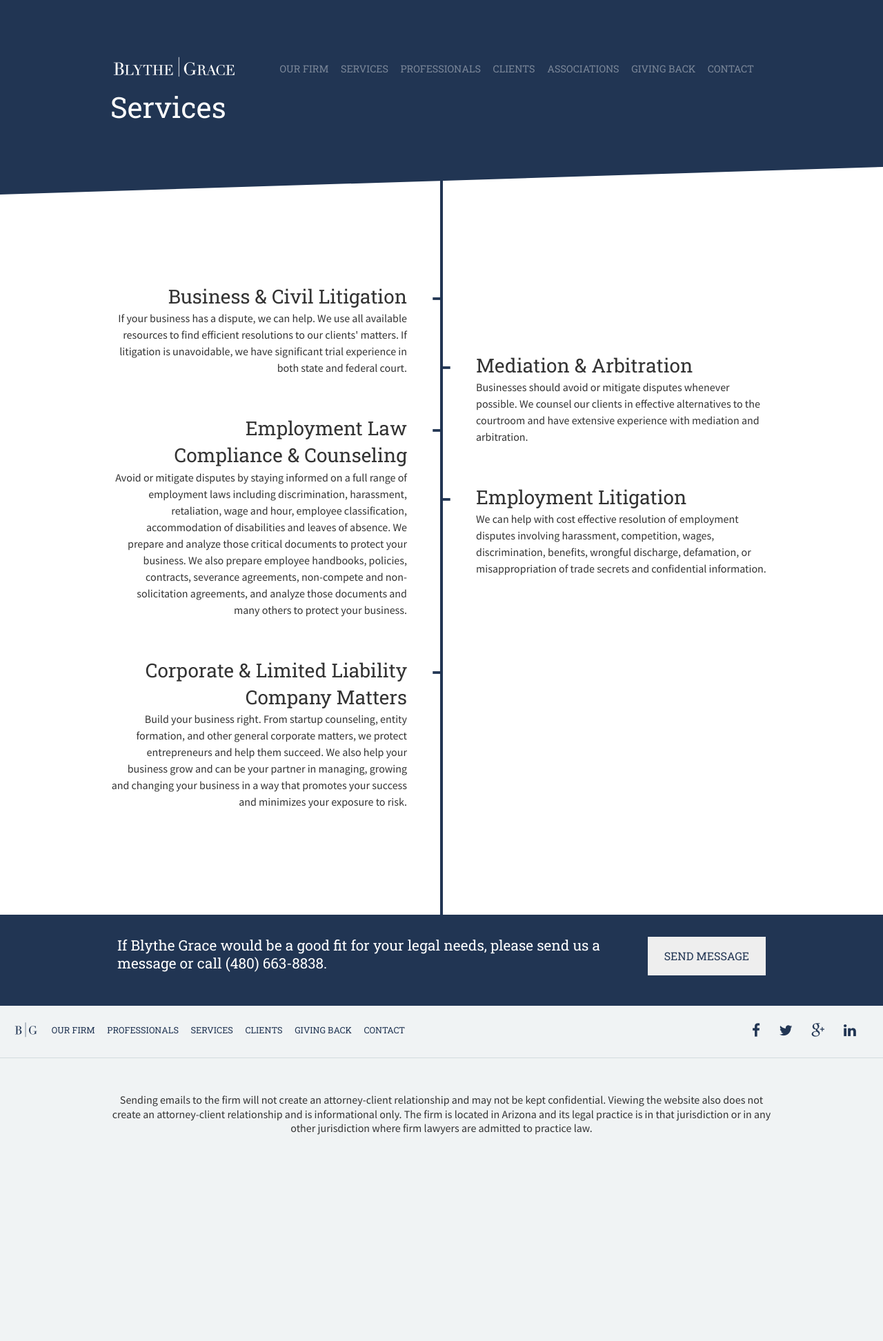
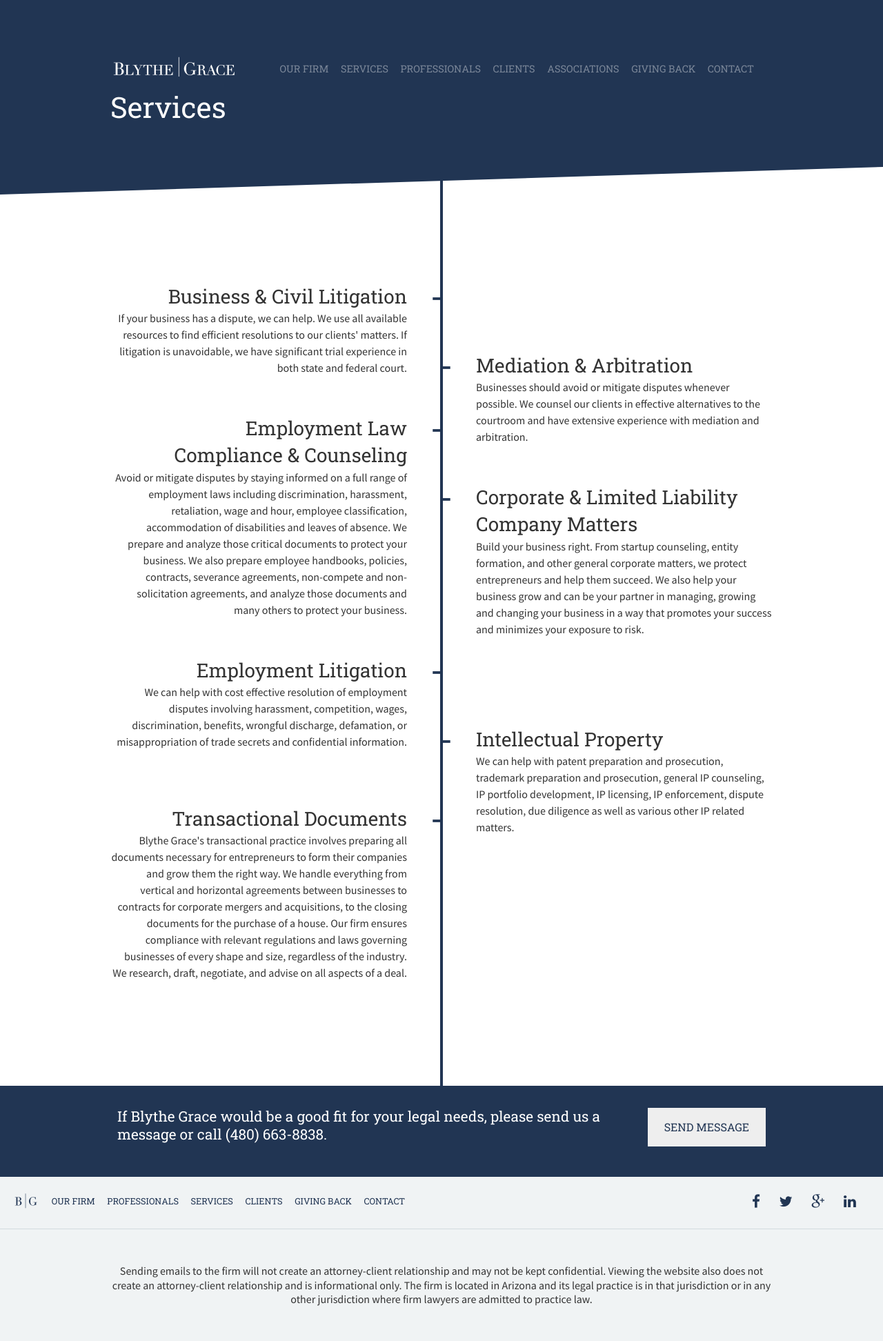
Before and after one commit to kristenzirkler/blythe-grace-demo, a Jekyll site: the page built from services/index.html, in a window 1280 px wide. Shown: the whole page at 69% size. Built offline with Jekyll 4.4.1, drawn with Linux system fonts in a browser that asks for light colours; nearby versions of some CDN libraries; before the commit the page ends 1696 px from its top, so only the background shows below that.

Commit message:
updates - added robert i, updated channel title, added services & reordered

```diff
--- a/css/style.css
+++ b/css/style.css
@@ -802,121 +802,6 @@
     display: inline-block;
     width: 50%; }
 
-.professionals {
-  padding: 4em 0; }
-  .professionals h2 {
-    max-width: 600px;
-    text-align: center;
-    margin: 0 20px 2em; }
-  .professionals h3 {
-    margin-bottom: .3em; }
-  .professionals .professionals-nav {
-    overflow: hidden; }
-    .professionals .professionals-nav a {
-      cursor: pointer;
-      display: block;
-      position: relative;
-      background-size: cover;
-      background-position: center top;
-      height: 160px;
-      width: 20%;
-      float: left;
-      overflow: hidden; }
-      .professionals .professionals-nav a:hover strong {
-        -webkit-transition: all 0.5s;
-        -moz-transition: all 0.5s;
-        -o-transition: all 0.5s;
-        transition: all 0.5s;
-        font-size: 1.5em;
-        text-shadow: 0 0 5px rgba(0, 0, 0, 0.8); }
-    .professionals .professionals-nav span {
-      display: block;
-      background: #000;
-      background: -moz-linear-gradient(top, transparent 0%, rgba(0, 0, 0, 0.9) 100%);
-      /* FF3.6+ */
-      background: -webkit-gradient(linear, left top, left bottom, color-stop(0%, transparent), color-stop(100%, rgba(0, 0, 0, 0.9)));
-      /* Chrome,Safari4+ */
-      background: -webkit-linear-gradient(top, transparent 0%, rgba(0, 0, 0, 0.9) 100%);
-      /* Chrome10+,Safari5.1+ */
-      background: -o-linear-gradient(top, transparent 0%, rgba(0, 0, 0, 0.9) 100%);
-      /* Opera 11.10+ */
-      background: -ms-linear-gradient(top, transparent 0%, rgba(0, 0, 0, 0.9) 100%);
-      /* IE10+ */
-      background: linear-gradient(to bottom, transparent 0%, rgba(0, 0, 0, 0.9) 100%);
-      /* W3C */
-      text-shadow: 0 0 5px rgba(0, 0, 0, 0.9);
-      color: #fff;
-      padding: 1.5em .5em .3em;
-      line-height: 1.4em;
-      position: absolute;
-      bottom: 0;
-      height: 80px;
-      width: 600px;
-      overflow: hidden; }
-    .professionals .professionals-nav strong, .professionals .professionals-nav em {
-      display: none; }
-    .professionals .professionals-nav strong {
-      font-size: 1.3em; }
-    .professionals .professionals-nav em {
-      font-size: .8em;
-      width: 500px; }
-    .professionals .professionals-nav p {
-      margin-bottom: 1em; }
-  .professionals .page-content {
-    clear: both; }
-    .professionals .page-content .bio {
-      padding: 20px;
-      display: none; }
-      .professionals .page-content .bio.selected {
-        display: block; }
-  .professionals .contact-info {
-    padding: 0 0 30px; }
-    .professionals .contact-info i {
-      font-size: 1.3em; }
-    .professionals .contact-info a:hover i {
-      color: #000; }
-  .professionals .hex-callout {
-    display: none; }
-  .professionals.bio-open .professionals-nav a {
-    -webkit-transition: all 1s;
-    -moz-transition: all 1s;
-    -o-transition: all 1s;
-    transition: all 1s; }
-    .professionals.bio-open .professionals-nav a.selected {
-      width: 40%; }
-      .professionals.bio-open .professionals-nav a.selected strong {
-        font-size: 1.5em;
-        text-shadow: 0 0 5px rgba(0, 0, 0, 0.8);
-        -webkit-transition: all 0.7s;
-        -moz-transition: all 0.7s;
-        -o-transition: all 0.7s;
-        transition: all 0.7s;
-        -webkit-transition-delay: 0.3s;
-        -moz-transition-delay: 0.3s;
-        -o-transition-delay: 0.3s;
-        transition-delay: 0.3s; }
-      .professionals.bio-open .professionals-nav a.selected em {
-        font-size: 1em;
-        -webkit-transition: all 0.7s;
-        -moz-transition: all 0.7s;
-        -o-transition: all 0.7s;
-        transition: all 0.7s;
-        -webkit-transition-delay: 0.3s;
-        -moz-transition-delay: 0.3s;
-        -o-transition-delay: 0.3s;
-        transition-delay: 0.3s; }
-    .professionals.bio-open .professionals-nav a.unselected {
-      width: 15%;
-      -webkit-filter: grayscale(100%);
-      filter: grayscale(100%);
-      opacity: .6; }
-      .professionals.bio-open .professionals-nav a.unselected em {
-        display: none; }
-      .professionals.bio-open .professionals-nav a.unselected:hover {
-        -webkit-filter: grayscale(0%);
-        filter: grayscale(0%);
-        opacity: 1; }
-
 .slide-service .inner {
   overflow: visible;
   padding: 4em 20px; }
@@ -1186,40 +1071,7 @@
       width: 60%;
       margin-right: 5%;
       float: left;
-      padding: 0; } }
-@media all and (min-width: 800px) {
-  .professionals {
-    padding: 8em 0; }
-    .professionals h2 {
-      margin: 0 auto 2em; }
-    .professionals .professionals-nav strong, .professionals .professionals-nav em {
-      display: block; }
-    .professionals .professionals-nav a {
-      height: 300px; }
-    .professionals .bio {
-      overflow: hidden; }
-      .professionals .bio .list {
-        width: 50%;
-        float: left; }
-        .professionals .bio .list .bullets {
-          margin-right: 25px; }
-    .professionals .page-content .bio {
-      padding: 5em;
-      border: 1px solid #ccc;
-      border-top: none; }
-    .professionals .contact-info {
-      float: right;
-      padding: 0 0 30px 30px; }
-      .professionals .contact-info i {
-        font-size: 2em; }
-    .professionals .hex-callout {
-      display: block; }
-    .professionals .name {
-      display: none; }
-    .professionals.bio-open .professionals-nav a.selected strong {
-      display: block; }
-    .professionals.bio-open .professionals-nav a.selected em {
-      display: block; }
+      padding: 0; }
 
   .slide-service .inner {
     padding: 0; }
@@ -1314,6 +1166,161 @@
       width: 60%;
       float: left;
       padding: 0; } }
+.professionals {
+  padding: 4em 0; }
+  .professionals h2 {
+    max-width: 600px;
+    text-align: center;
+    margin: 0 20px 2em; }
+  .professionals h3 {
+    margin-bottom: .3em; }
+  .professionals .professionals-nav {
+    overflow: hidden; }
+    .professionals .professionals-nav a {
+      cursor: pointer;
+      display: block;
+      position: relative;
+      background-size: cover;
+      background-position: center top;
+      height: 170px;
+      width: 16.666%;
+      float: left;
+      overflow: hidden;
+      opacity: .8; }
+      .professionals .professionals-nav a:hover {
+        opacity: 1;
+        -webkit-transition: all 0.5s;
+        -moz-transition: all 0.5s;
+        -o-transition: all 0.5s;
+        transition: all 0.5s; }
+        .professionals .professionals-nav a:hover strong {
+          -webkit-transition: all 0.5s;
+          -moz-transition: all 0.5s;
+          -o-transition: all 0.5s;
+          transition: all 0.5s;
+          text-shadow: 0 0 5px rgba(0, 0, 0, 0.8); }
+    .professionals .professionals-nav span {
+      display: block;
+      background: #000;
+      background: -moz-linear-gradient(top, transparent 0%, rgba(0, 0, 0, 0.9) 100%);
+      /* FF3.6+ */
+      background: -webkit-gradient(linear, left top, left bottom, color-stop(0%, transparent), color-stop(100%, rgba(0, 0, 0, 0.9)));
+      /* Chrome,Safari4+ */
+      background: -webkit-linear-gradient(top, transparent 0%, rgba(0, 0, 0, 0.9) 100%);
+      /* Chrome10+,Safari5.1+ */
+      background: -o-linear-gradient(top, transparent 0%, rgba(0, 0, 0, 0.9) 100%);
+      /* Opera 11.10+ */
+      background: -ms-linear-gradient(top, transparent 0%, rgba(0, 0, 0, 0.9) 100%);
+      /* IE10+ */
+      background: linear-gradient(to bottom, transparent 0%, rgba(0, 0, 0, 0.9) 100%);
+      /* W3C */
+      text-shadow: 0 0 5px rgba(0, 0, 0, 0.9);
+      color: #fff;
+      padding: 1.5em .5em .5em;
+      line-height: 1.4em;
+      position: absolute;
+      bottom: 0;
+      left: 0;
+      right: 0;
+      height: 90px;
+      overflow: hidden; }
+    .professionals .professionals-nav strong, .professionals .professionals-nav em {
+      display: none; }
+    .professionals .professionals-nav strong {
+      font-size: 1.1em; }
+    .professionals .professionals-nav em {
+      font-size: .8em;
+      line-height: 1.1em; }
+    .professionals .professionals-nav p {
+      margin-bottom: 1em; }
+  .professionals .page-content {
+    clear: both; }
+    .professionals .page-content .bio {
+      padding: 20px;
+      display: none; }
+      .professionals .page-content .bio.selected {
+        display: block; }
+  .professionals .contact-info {
+    padding: 0 0 30px; }
+    .professionals .contact-info i {
+      font-size: 1.3em; }
+    .professionals .contact-info a:hover i {
+      color: #000; }
+  .professionals .hex-callout {
+    display: none; }
+  .professionals.bio-open .professionals-nav a {
+    -webkit-transition: all 1s;
+    -moz-transition: all 1s;
+    -o-transition: all 1s;
+    transition: all 1s; }
+    .professionals.bio-open .professionals-nav a.selected {
+      width: 30%; }
+      .professionals.bio-open .professionals-nav a.selected strong {
+        font-size: 1.5em;
+        text-shadow: 0 0 5px rgba(0, 0, 0, 0.8);
+        -webkit-transition: all 0.7s;
+        -moz-transition: all 0.7s;
+        -o-transition: all 0.7s;
+        transition: all 0.7s;
+        -webkit-transition-delay: 0.3s;
+        -moz-transition-delay: 0.3s;
+        -o-transition-delay: 0.3s;
+        transition-delay: 0.3s; }
+      .professionals.bio-open .professionals-nav a.selected em {
+        font-size: 1em;
+        -webkit-transition: all 0.7s;
+        -moz-transition: all 0.7s;
+        -o-transition: all 0.7s;
+        transition: all 0.7s;
+        -webkit-transition-delay: 0.3s;
+        -moz-transition-delay: 0.3s;
+        -o-transition-delay: 0.3s;
+        transition-delay: 0.3s; }
+    .professionals.bio-open .professionals-nav a.unselected {
+      width: 14%;
+      -webkit-filter: grayscale(100%);
+      filter: grayscale(100%);
+      opacity: .6; }
+      .professionals.bio-open .professionals-nav a.unselected em {
+        display: none; }
+      .professionals.bio-open .professionals-nav a.unselected:hover {
+        -webkit-filter: grayscale(0%);
+        filter: grayscale(0%);
+        opacity: 1; }
+
+@media all and (min-width: 800px) {
+  .professionals {
+    padding: 8em 0; }
+    .professionals h2 {
+      margin: 0 auto 2em; }
+    .professionals .professionals-nav strong, .professionals .professionals-nav em {
+      display: block; }
+    .professionals .professionals-nav a {
+      height: 300px; }
+    .professionals .bio {
+      overflow: hidden; }
+      .professionals .bio .list {
+        width: 50%;
+        float: left; }
+        .professionals .bio .list .bullets {
+          margin-right: 25px; }
+    .professionals .page-content .bio {
+      padding: 5em;
+      border: 1px solid #ccc;
+      border-top: none; }
+    .professionals .contact-info {
+      float: right;
+      padding: 0 0 30px 30px; }
+      .professionals .contact-info i {
+        font-size: 2em; }
+    .professionals .hex-callout {
+      display: block; }
+    .professionals .name {
+      display: none; }
+    .professionals.bio-open .professionals-nav a.selected strong {
+      display: block; }
+    .professionals.bio-open .professionals-nav a.selected em {
+      display: block; } }
 .intro-background {
   position: fixed;
   top: 70px;
--- a/scss/style.scss
+++ b/scss/style.scss
@@ -4,6 +4,7 @@
 @import 'bg-icons';
 @import 'site-frame';
 @import 'page-slides';
+@import 'professionals';
 @import 'home-slides';
 @import 'forms';
 
--- a/services/index.html
+++ b/services/index.html
@@ -21,12 +21,20 @@
         <p>Avoid or mitigate disputes by staying informed on a full range of employment laws including discrimination, harassment, retaliation, wage and hour, employee classification, accommodation of disabilities and leaves of absence. We prepare and analyze those critical documents to protect your business. We also prepare employee handbooks, policies, contracts, severance agreements, non-compete and non-solicitation agreements, and analyze those documents and many others to protect your business.</p>
       </li>
       <li>
+        <h2>Corporate & Limited Liability Company Matters</h2>
+        <p>Build your business right. From startup counseling, entity formation, and other general corporate matters, we protect entrepreneurs and help them succeed.  We also help your business grow and can be your partner in managing, growing and changing your business in a way that promotes your success and minimizes your exposure to risk.</p>
+      </li>
+      <li>
         <h2>Employment Litigation</h2>
         <p>We can help with cost effective resolution of employment disputes involving harassment, competition, wages, discrimination, benefits, wrongful discharge, defamation, or misappropriation of trade secrets and confidential information.</p>
       </li>
       <li>
-        <h2>Corporate & Limited Liability Company Matters</h2>
-        <p>Build your business right. From startup counseling, entity formation, and other general corporate matters, we protect entrepreneurs and help them succeed.  We also help your business grow and can be your partner in managing, growing and changing your business in a way that promotes your success and minimizes your exposure to risk.</p>
+        <h2>Intellectual Property</h2>
+        <p>We can help with patent preparation and prosecution, trademark preparation and prosecution, general IP counseling, IP portfolio development, IP licensing, IP enforcement, dispute resolution, due diligence as well as various other IP related matters.</p>
+      </li>
+      <li>
+        <h2>Transactional Documents</h2>
+        <p>Blythe Grace's transactional practice involves preparing all documents necessary for entrepreneurs to form their companies and grow them the right way. We handle everything from vertical and horizontal agreements between businesses to contracts for corporate mergers and acquisitions, to the closing documents for the purchase of a house.  Our firm ensures compliance with relevant regulations and laws governing businesses of every shape and size, regardless of the industry.  We research, draft, negotiate, and advise on all aspects of a deal.</p>
       </li>
     </ul>
 
```
Also changed, not shown: professionals/index.html (+20 -3 lines), scss/page-slides.scss (+0 -188 lines), scss/professionals.scss (added, +194 -0 lines), img/bio-roberti.jpg (added), 1 other file.
